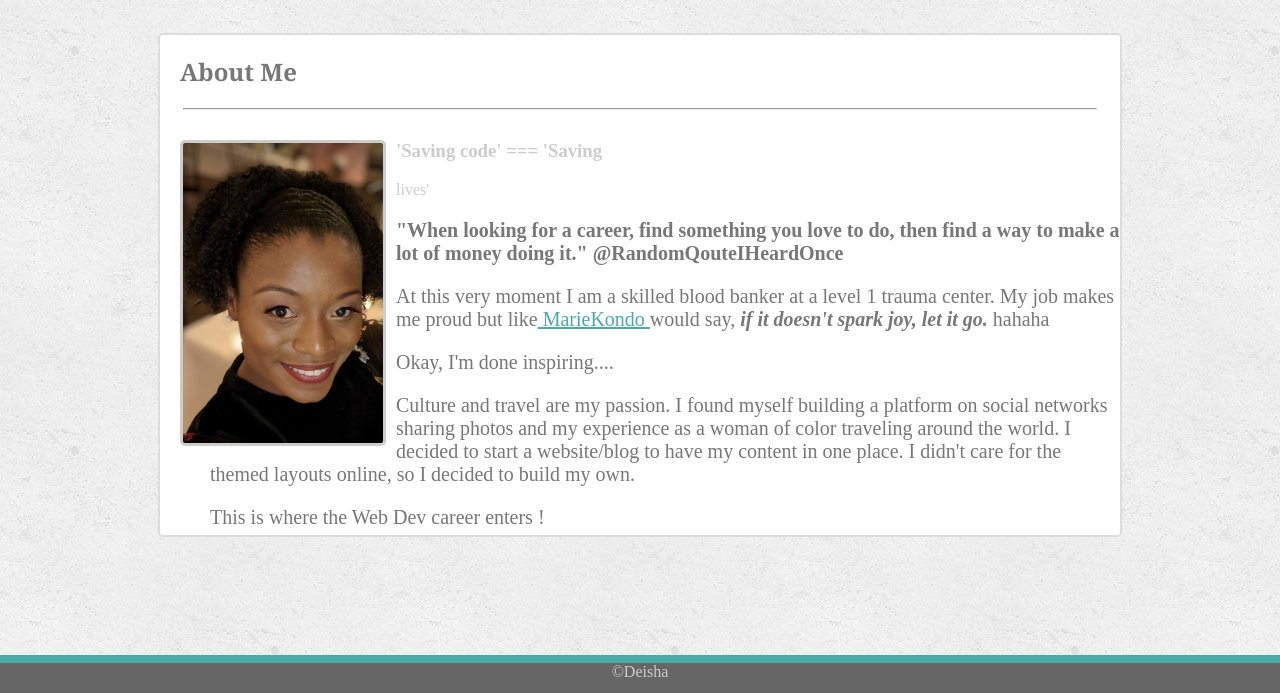
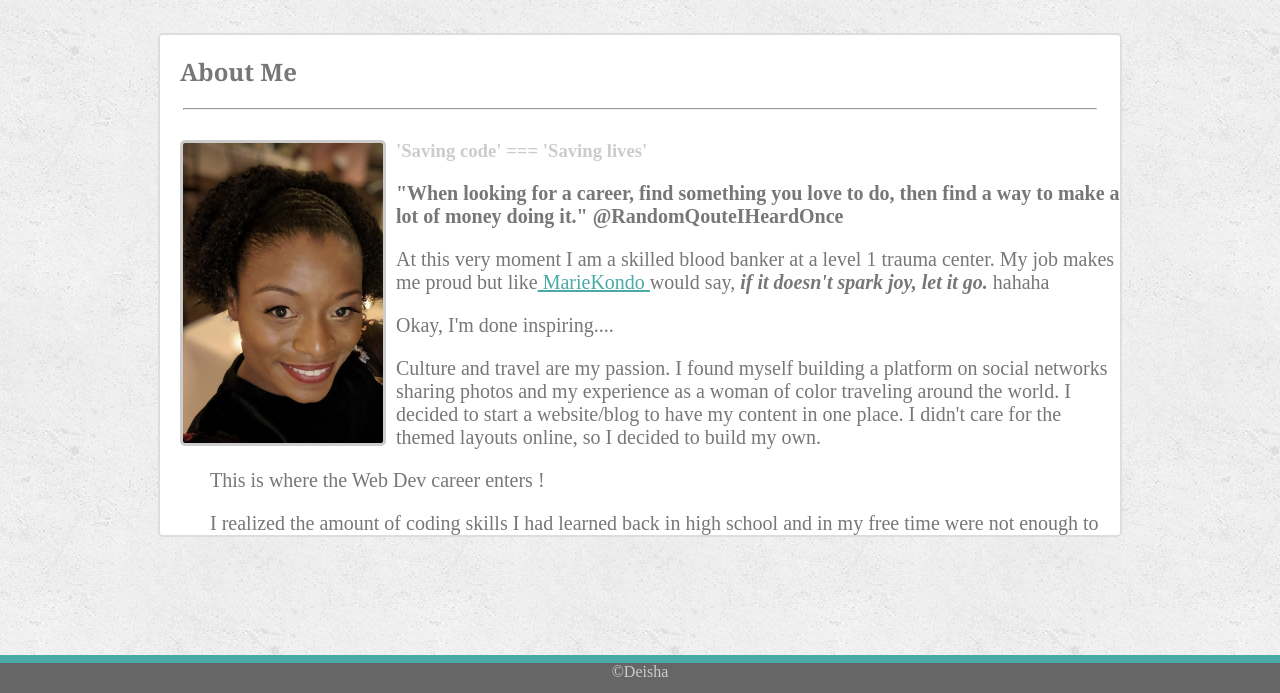
Before and after one commit to DeeFG/Basic-Portfolio, a plain HTML site: page index.html in a window 1280 px wide. Shown: the part 107-800 px from the top of the page. Drawn offline with Linux system fonts and the light colour scheme.

Commit message:
p updates

```diff
--- a/index.html
+++ b/index.html
@@ -33,7 +33,7 @@
             </div>
             <div class="p">
 
-<p> <h3> 'Saving code' === 'Saving </h3>lives' </p>
+                <p> <h3> 'Saving code' === 'Saving lives'</h3> </p>
 <p><strong>"When looking for a career, find something you love to do, then find a way to make a lot of money doing it." @RandomQouteIHeardOnce </strong>
 
 <p> At this very moment I am a skilled blood banker at a level 1 trauma center. My job makes me proud but like<a link rel="stylesheet" href="https://youtu.be/c8eYPDmpyd4"> MarieKondo </a> would say, <i> <strong> if it doesn't spark  joy, let it go.</u></strong><itlaics></i> hahaha
```
